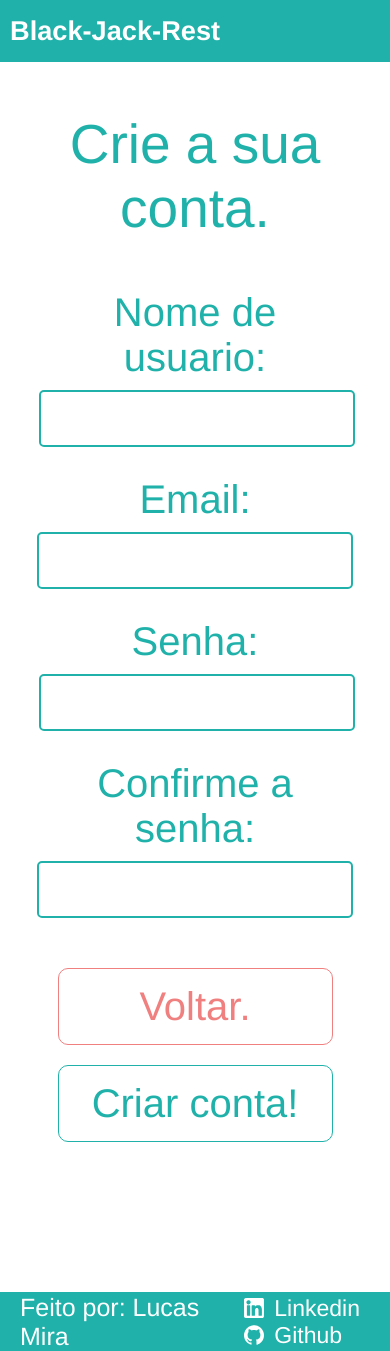
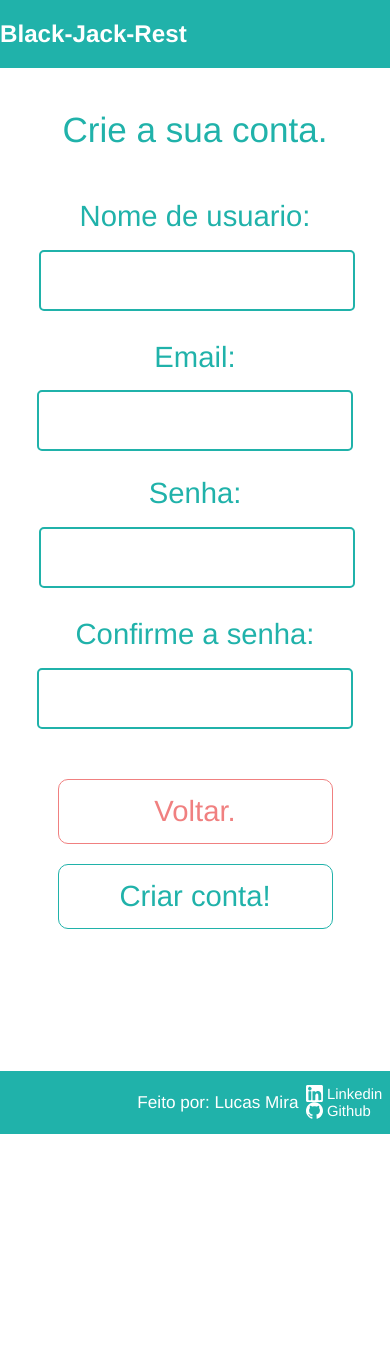
Before and after one commit to miratkd/black-jack-rest-front-end, a Vue app: page /criar-conta in a window 390 px wide. After the commit the page ends 1134 px from the top, so only its background shows below. Built offline with nearby package versions, Linux system fonts and the light colour scheme.

Commit message:
mobile version updates

```diff
--- a/src/App.vue
+++ b/src/App.vue
@@ -90,6 +90,6 @@ a {
   text-decoration: none;
 }
 .site-page{
-  min-height: 86.3vh;
+  min-height: 84.5vh;
 }
 </style>
--- a/src/components/Footer.vue
+++ b/src/components/Footer.vue
@@ -25,40 +25,40 @@ export default {
 <style scoped>
 .site-footer{
   background-color: lightseagreen;
-  min-height: 7vh;
+  height: 7.5vh;
   display: flex;
   align-items: center;
   justify-content: flex-end;
-  padding-left: 20px;
+  padding-left: 2vw;
+  overflow-y: hidden;
+  font-size: 1vw;
 }
 .site-footer-text{
   color: white;
-  font-size: 30px;
+  font-size: 2.2em;
 }
 .site-footer-link-text{
   color: white;
-  font-size: 23px;
+  font-size: 1.9em;
 }
 .site-footer-madeby{
-  margin-right: 30px;
+  margin-right: 2vw;
 }
 .site-footer-links{
-  margin-right: 30px;
+  margin-right: 2vw;
   display: flex;
   flex-direction: column;
 }
 .site-footer-link-icon{
-  height: 20px;
-  margin-right: 10px;
+  height: 2vh;
+  margin-right: 1vw;
   filter: invert(100%) sepia(0%) saturate(7474%) hue-rotate(124deg) brightness(110%) contrast(106%);
 }
 .site-footer-link-row{
   display: flex;
   align-items: center;
 }
-@media only screen and (max-width: 730px) {
-  .site-footer-text{
-    font-size: 25px;
-  }
-}
+@media only screen and (max-width: 730px) {.site-footer{font-size: 1.5vw;}}
+@media only screen and (max-width: 450px) {.site-footer{font-size: 2vw;}}
+@media only screen and (max-width: 370px) {.site-footer{font-size: 2.5vw;}}
 </style>
--- a/src/components/Header.vue
+++ b/src/components/Header.vue
@@ -3,7 +3,7 @@
     <div v-on:click="sendHome()" class="header-title">Black-Jack-Rest</div>
     <div v-if="$store.state.account" v-on:click="() => showMenu = !showMenu" class="header-title-user header-title">
       <span class="material-icons header-title-user-icon">account_circle</span>
-      <div>{{$store.state.account.user.username}}</div>
+      <div class="text-format">{{$store.state.account.user.username}}</div>
     </div>
     <div v-if="showMenu" class="account-menu-containear">
         <div class="account-menu-close">
@@ -48,10 +48,9 @@ export default {
     display: flex;
     align-items: center;
     background-color: lightseagreen;
-    padding: 10px;
     justify-content: space-between;
     font-size: 1vw;
-    min-height: 5vh;
+    height: 8vh;
   }
   .header-title{
     font-size: 3.1em;
@@ -64,9 +63,14 @@ export default {
     align-items: center;
   }
   .header-title-user-icon{
-    font-size: 1.3em;
-    margin-right: 30px;
+    font-size: 1.1em;
+    margin-right: 2vw;
   }
+  .text-format{
+  overflow: hidden;
+  text-overflow: ellipsis;
+  max-width: 35vw;
+}
   .account-menu-containear{
     position: absolute;
     top: 9vh;
@@ -101,7 +105,9 @@ export default {
 @media only screen and (max-width: 1000px) { .header-containear{ font-size: 1.5vw; } }
 @media only screen and (max-width: 800px) { .header-containear{ font-size: 1.75vw; } }
 @media only screen and (max-width: 650px) { .header-containear{ font-size: 2vw; } }
-@media only screen and (max-width: 500px) { .header-containear{ font-size: 2.25vw; } }
-@media only screen and (max-width: 300px) { .header-containear{ font-size: 2.75vw; } }
-@media only screen and (max-width: 200px) { .header-containear{ font-size: 3vw; } }
+@media only screen and (max-width: 300px) {
+  .header-containear{ font-size: 2.5vw; }
+  .text-format{ display: none; }
+}
+@media only screen and (max-width: 200px) { .header-containear{ font-size: 2.7vw; } }
 </style>
--- a/src/views/CreateAccount.vue
+++ b/src/views/CreateAccount.vue
@@ -1,5 +1,5 @@
 <template>
-  <div>
+  <div class="create-account">
     <div class="create-account-title">
       Crie a sua conta.
     </div>
@@ -9,7 +9,7 @@
           Nome de usuario:
         </div>
         <input v-model="userName" class="create-account-form-input" :class="haveErrorInputBorder(userNameError)" type="text">
-        <div v-if="userNameError" class="error-color" style="margin-top: 10px">
+        <div v-if="userNameError" class="error-color" style="margin-top: 1vh">
           {{userNameError}}
         </div>
       </div>
@@ -18,7 +18,7 @@
           Email:
         </div>
         <input v-model="email" class="create-account-form-input" :class="haveErrorInputBorder(emailError)" type="text">
-        <div v-if="emailError" class="error-color" style="margin-top: 10px">
+        <div v-if="emailError" class="error-color" style="margin-top: 1vh">
           {{emailError}}
         </div>
       </div>
@@ -29,7 +29,7 @@
           Senha:
         </div>
         <input v-model="password" :class="haveErrorInputBorder(passwordError)" class="create-account-form-input" type="password">
-        <div v-if="passwordError" class="error-color" style="margin-top: 10px">
+        <div v-if="passwordError" class="error-color" style="margin-top: 1vh">
           {{passwordError}}
         </div>
       </div>
@@ -38,7 +38,7 @@
           Confirme a senha:
         </div>
         <input v-model="secondPassword" :class="haveErrorInputBorder(confirmPasswordError)" class="create-account-form-input" type="password">
-        <div v-if="confirmPasswordError" class="error-color" style="margin-top: 10px">
+        <div v-if="confirmPasswordError" class="error-color" style="margin-top: 1vh">
           {{confirmPasswordError}}
         </div>
       </div>
@@ -119,25 +119,26 @@ export default {
 </script>
 
 <style scoped>
+  .create-account{font-size: 1.3vw;}
   .create-account-title{
     text-align: center;
-    font-size: 55px;
-    padding-top: 50px;
+    font-size: 3em;
+    padding-top: 5vh;
   }
   .row{
     display: flex;
     justify-content: space-around;
   }
   .create-account-form-text{
-    font-size: 40px;
+    font-size: 2.5em;
   }
   .create-account-form-input{
-    margin-top: 10px;
+    margin-top: 2vh;
     border: none;
     border: 2px solid lightseagreen;
     border-radius: 5px;
-    font-size: 20px;
-    padding: 15px;
+    font-size: 2em;
+    padding: 1vw;
     color: lightseagreen;
     width: 100%;
   }
@@ -150,7 +151,7 @@ export default {
     align-items: flex-end;
   }
   .create-account-form-second-line{
-    margin-top: 30px;
+    margin-top: 3vh;
   }
   .create-account-form-colum{
     width: 30vw;
@@ -158,30 +159,33 @@ export default {
   .create-account-form-buttons-containear{
     display: flex;
     justify-content: center;
-    margin-top: 150px;
-    margin-bottom: 50px;
+    margin-top: 10vh;
+    margin-bottom: 5vh;
   }
   .create-account-form-cancel-button{
     border: 1px solid lightcoral;
     color: lightcoral;
     width: 20vw;
-    padding: 20px 0;
+    padding: 2vh 0;
     text-align: center;
     border-radius: 10px;
-    font-size: 40px;
+    font-size: 2.5em;
     cursor: pointer;
   }
   .create-account-form-create-button{
     border: 1px solid lightseagreen;
     width: 20vw;
-    padding: 20px 0;
+    padding: 2vh 0;
     text-align: center;
     border-radius: 10px;
-    font-size: 40px;
+    font-size: 2.5em;
     cursor: pointer;
     margin-left: 10vw;
   }
   @media only screen and (max-width: 1200px) {
+    .create-account{font-size: 2vw;}
+    .create-account-form-cancel-button{width: 35vw;}
+    .create-account-form-create-button{width: 35vw;}
     .row{
       flex-direction: column;
       align-items: center;
@@ -239,4 +243,7 @@ export default {
       padding: 15px 0;
     }
   }
+  @media only screen and (max-width: 550px) {
+    .create-account{font-size: 3vw;}
+  }
 </style>
--- a/src/views/EditAccount.vue
+++ b/src/views/EditAccount.vue
@@ -1,5 +1,5 @@
 <template>
-  <div>
+  <div class="edit-account">
     <div class="page-title">Edite sua conta.</div>
     <div class="page-input-row">
       <div class="page-input-text">Primeiro nome:</div>
@@ -93,17 +93,18 @@ export default {
 </script>
 
 <style scoped>
+.edit-account{font-size: 1vw;}
 .page-title{
-  padding-top: 10vh;
+  padding-top: 7vh;
   text-align: center;
-  font-size: 55px;
+  font-size: 3em;
   font-weight: 700;
 }
 .page-input-row{
   display: flex;
   align-items: center;
   margin-top: 5vh;
-  font-size: 35px;
+  font-size: 2em;
 }
 .page-input-text{
   flex: 1;
@@ -114,7 +115,7 @@ export default {
 }
 .page-input{
   width: 80%;
-  font-size: 30px;
+  font-size: 1em;
   border: 2px solid lightseagreen;
   border-radius: 5px;
   padding: 1vw;
@@ -131,31 +132,31 @@ export default {
     display: flex;
     justify-content: center;
     align-items: center;
-    margin-top: 150px;
-    margin-bottom: 50px;
+    margin-top: 10vh;
+    margin-bottom: 5vh;
   }
   .edit-account-form-cancel-button{
     border: 2px solid lightcoral;
     color: lightcoral;
     width: 20vw;
-    padding: 40px 0;
+    padding: 3vh 0;
     text-align: center;
     border-radius: 10px;
-    font-size: 40px;
+    font-size: 2.2em;
     cursor: pointer;
   }
   .edit-account-form-create-button{
     border: 2px solid lightseagreen;
     width: 20vw;
-    padding: 20px 0;
+    padding: 3vh 0;
     text-align: center;
     border-radius: 10px;
-    font-size: 40px;
+    font-size: 2.2em;
     cursor: pointer;
     margin-left: 10vw;
   }
   .page-email-error-message{
-    font-size: 20px;
+    font-size: 1.5em;
     color: lightcoral;
     text-align: center;
     margin-top: 0.5vh;
@@ -163,7 +164,7 @@ export default {
   .edit-account-form-delete-button{
     color: gray;
     cursor: pointer;
-    font-size: 80px;
+    font-size: 4em;
     margin-left: 4vw;
   }
   .edit-account-form-delete-button:hover{
--- a/src/views/Home.vue
+++ b/src/views/Home.vue
@@ -52,7 +52,7 @@ export default {
     color: white;
     padding: 5vh 0;
     text-align: center;
-    width: 35%;
+    width: 40%;
     border-radius: 10px;
     cursor: pointer;
     font-size: 4em;
--- a/src/views/MyAccount.vue
+++ b/src/views/MyAccount.vue
@@ -67,7 +67,7 @@ export default {
 <style scoped>
 .page-containear{
   display: flex;
-  min-height: 86.3vh;
+  min-height: inherit;
   font-size: 1vw;
 }
 .account-section-containear{
```
Also changed, not shown: src/views/Math.vue (+26 -9 lines).
